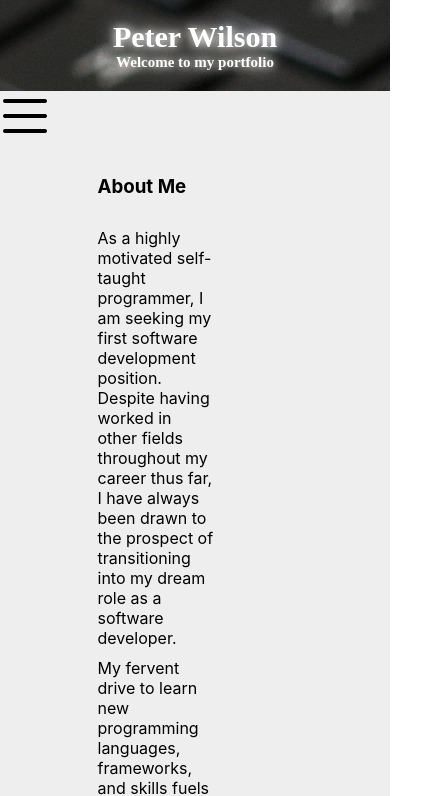
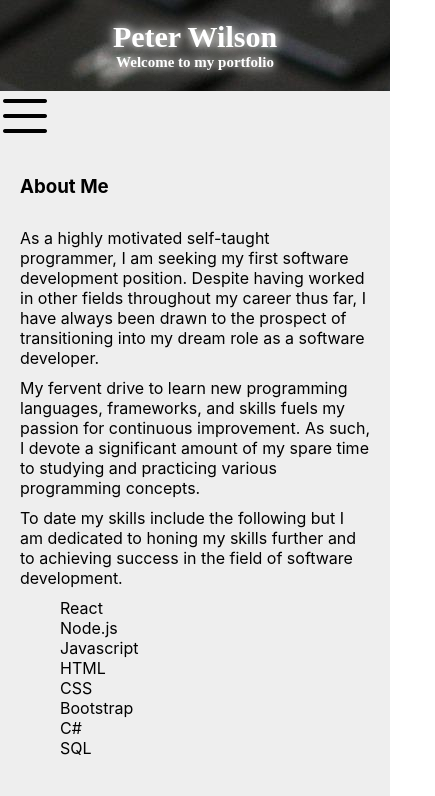
Before and after one commit to Yippiekaiaii/portfolio_v3, a React (Create React App) app: page /about in a window 390 px wide. Shown: the top 796 px of the page, 435 px wide, since content can reach past the window. Built offline with nearby package versions, Linux system fonts and the light colour scheme; a web font is replaced by a local one.

Commit message:
update 02_05_23

```diff
--- a/src/App.css
+++ b/src/App.css
@@ -72,6 +72,7 @@ a:visited{
 
 .project_container {
     display:flex;
+    flex-wrap:wrap;
     overflow: none;
     text-align: center;
 }
@@ -423,6 +424,12 @@ a:visited{
       color: #fff;
     }
 
+    .contact_page{
+      margin-left:8px;
+      margin-right:8px;
+    }
+
+
 }
 
 @media screen and (max-width: 512px){
@@ -438,4 +445,59 @@ a:visited{
     .home_icons{
       flex-wrap: wrap;
     }
+
+    .content_body{
+      max-width: 100%;
+      width: 100%;
+    }
+
+    .about_wrapper{
+      margin-left:20px;
+      max-width:100%;
+    }
+
+    .about_page {
+      display:block;
+    }
+
+    .portrait {
+      display:none;
+    }
+
+    .project_container{
+      justify-content: center;
+    }
+
 }
+
+@media screen and (max-width: 1410px){
+
+    .portrait {
+      display:none;
+    }
+
+    .about_wrapper{
+      margin-left:20px;
+      max-width:100%;
+    }
+
+    .overlay_content{
+      max-width: 100%;
+
+    }
+
+
+}
+
+@media screen and (max-width: 1046px){
+
+  .portrait {
+    display:none;
+  }
+
+  .content_body{
+    max-width: 100%;
+    width: 100%;
+  }
+
+}
--- a/src/components/About.js
+++ b/src/components/About.js
@@ -37,7 +37,7 @@ const About = () => {
 
       </div>
 
-      <img src="images/peter.jpg" alt="Picture of Peter"/>
+      <img src="images/peter.jpg" alt="Picture of Peter" className="portrait"/>
 
     </div>
   )
--- a/src/components/Contact.js
+++ b/src/components/Contact.js
@@ -2,7 +2,7 @@ import React from 'react'
 
 const Contact = () => {
   return (
-    <div>
+    <div className="contact_page">
       <div className="content_header">
          <h3>Contact Me</h3>
       </div>
```
